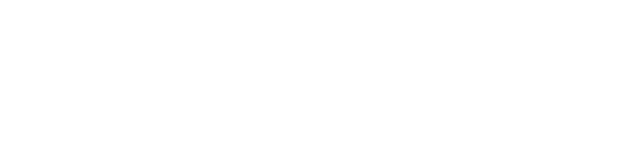
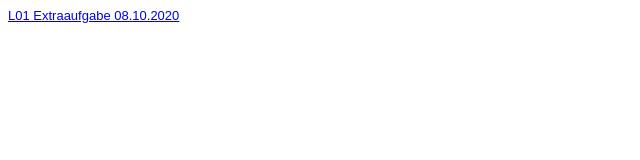
Before and after one commit to LercheKa/EIA2-WiSe20, a plain HTML site: page Steckbrief/steckbrief.htm in a window 1280 px wide. Shown: the whole page, without its empty margins (0-640 px from the left). Drawn offline with Linux system fonts and the light colour scheme.

Commit message:
Steckbrief L01E

```diff
--- a/Steckbrief/steckbrief.htm
+++ b/Steckbrief/steckbrief.htm
@@ -13,5 +13,7 @@ body {
 </head>
 <body>
 	<!-- Hier die Links zu den gelösten Aufgaben einstellen, aktuelle oben, alte stehen lassen! Format: Aufgabenbezeichnung, Datum -->
+	<a href="https://lercheka.github.io/EIA2-WiSe20/L01Extraaufgabe/hello.html" target="_blank">L01 Extraaufgabe 08.10.2020</a>
+	<br>
 </body>
 </html>
```
